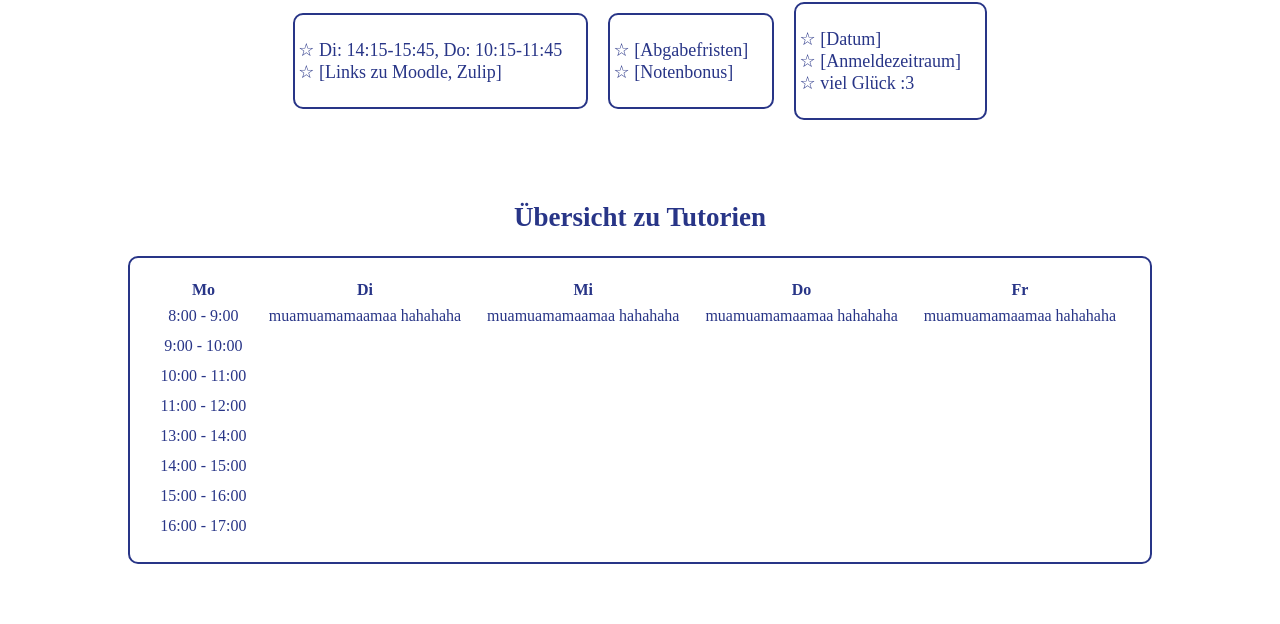
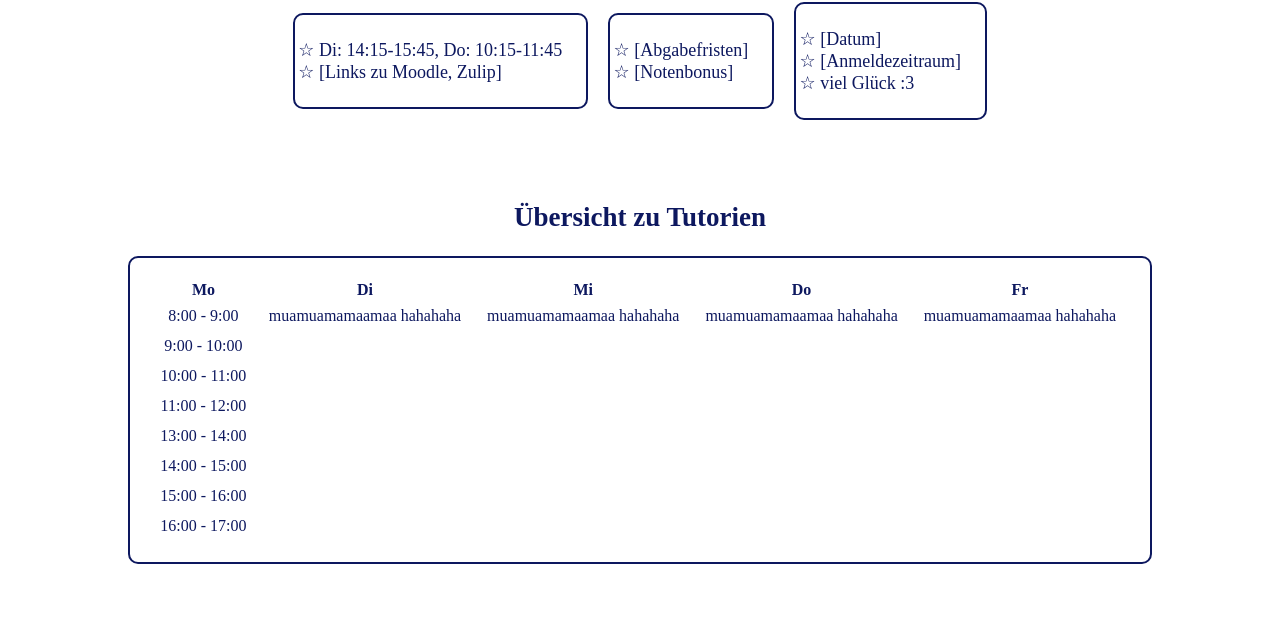
Before and after one commit to catundercover/ds-tutorium, a plain HTML site: page index.html in a window 1280 px wide. Shown: the part 363-987 px from the top of the page. Drawn offline with Linux system fonts and the light colour scheme.

Commit message:
stylesheet again

```diff
--- a/stylesheet.css
+++ b/stylesheet.css
@@ -1,6 +1,6 @@
 /* main stuff */
 :root {
-    --blau-stark: #283587;
+    --blau-stark: #0d185f;
     --blau-schwach: #2835879f;
     --backgroundi: white;
 }
```
